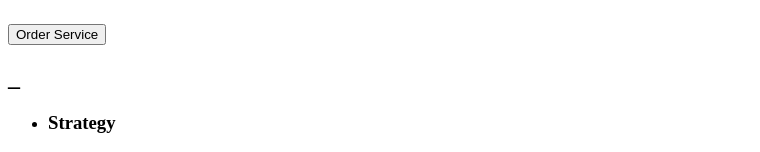
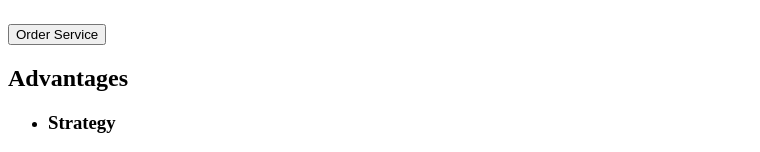
Before and after one commit to annashkurat1/goit-markup-hw-01, a plain HTML site: page index.html in a window 1280 px wide. Shown: the part 191-343 px from the top of the page, without its empty margins (0-760 px from the left). Drawn offline with Linux system fonts and the light colour scheme.

Commit message:
fixed img and h2

```diff
--- a/index.html
+++ b/index.html
@@ -39,7 +39,7 @@
         <button type="button">Order Service</button>
       </section>
       <section id="studio">
-        <h2>_</h2>
+        <h2>Advantages</h2>
         <ul>
           <li>
             <h3>Strategy</h3>
```
Also changed, not shown: images/img3.jpg.
